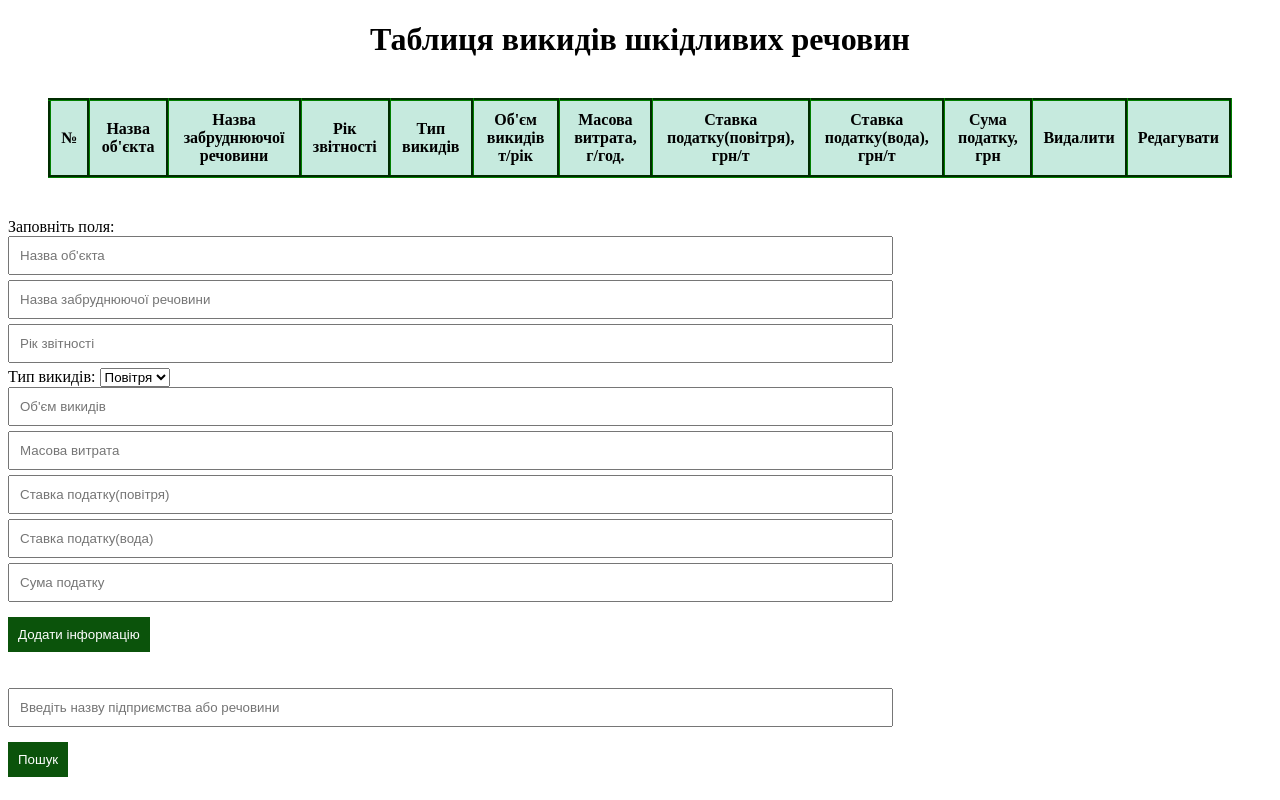
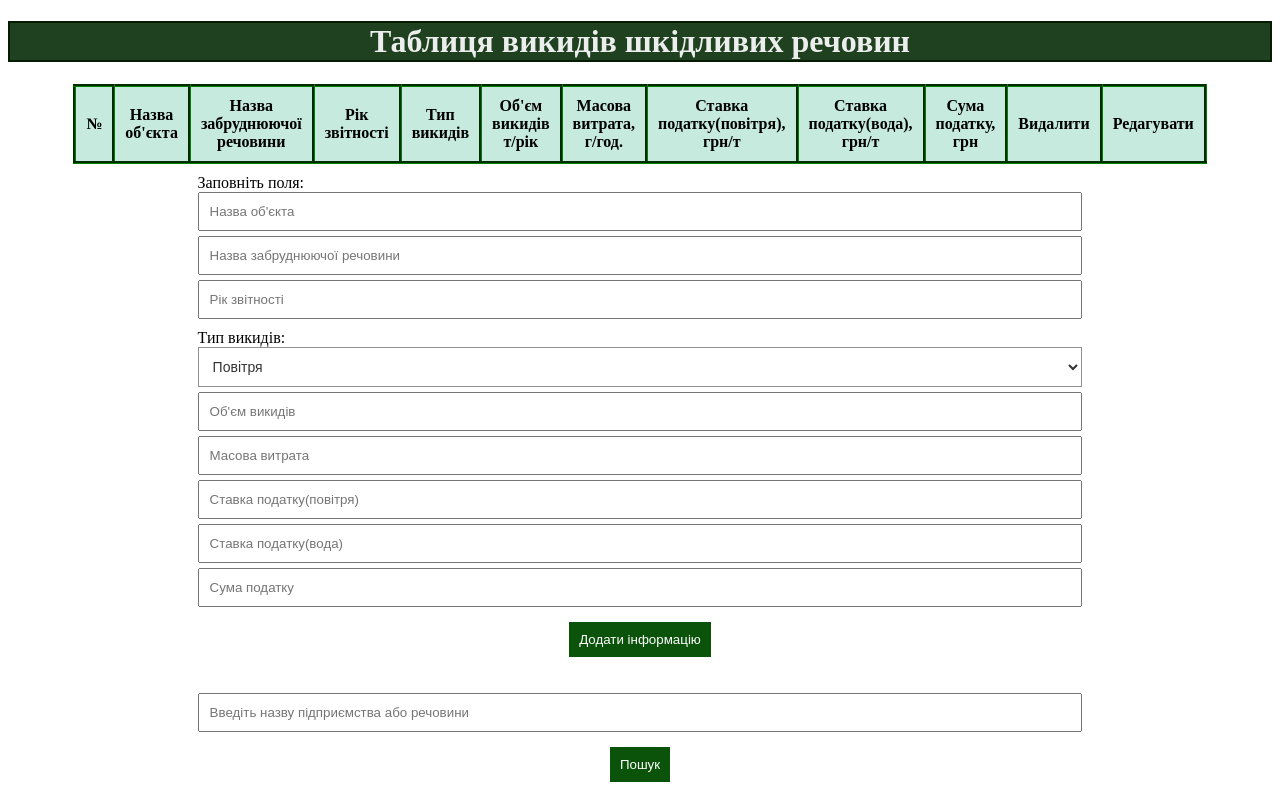
Before and after one commit to taniaholub/ecomonitoring, a plain HTML site: page client/index.html in a window 1280 px wide. Shown: the top 800 px of the page. Drawn offline with Linux system fonts and the light colour scheme; no server answers.

Commit message:
small front-end changes

```diff
--- a/client/index.html
+++ b/client/index.html
@@ -7,6 +7,7 @@
     <link rel="stylesheet" href="style.css" />
   </head>
   <body>
+    <center>
     <h1>Таблиця викидів шкідливих речовин</h1>
 
     <table id="emissionsTable">
@@ -79,6 +80,7 @@
       <tbody></tbody>
     </table>
 
+
     <h2>Таблиця Підприємств</h2>
     <table id="enterpriseTable">
       <thead>
@@ -91,7 +93,7 @@
       </thead>
       <tbody></tbody>
     </table>
-
+  </center>
     <script src="script.js"></script>
   </body>
 </html>
--- a/client/style.css
+++ b/client/style.css
@@ -1,7 +1,15 @@
+h1{
+  background-color: #204120;
+  border: 2px solid #051b02;
+  padding: 40px;
+  text-align: center;
+  padding: 0;
+  color: #eceeed;
+}
 table {
-  display: block;
+  margin: 0 auto;
   border-collapse: collapse;
-  margin: 40px 40px;
+  width: 50%;
 }
 
 th,
@@ -61,3 +69,28 @@ h2 {
   display: block;
   margin: 20px auto;
 }
+
+select {
+  display: block;
+  margin-bottom: 5px;
+  padding: 10px;
+  width: 70%;
+  box-sizing: border-box;
+  background-color: white;
+  border: 1px solid rgb(144, 144, 144);
+  font-size: 14px;
+  color: #333;
+}
+
+select:focus {
+  outline: none;
+  border-color: #45a049;
+}
+
+label {
+  font-weight: normal;
+  display: block;
+  margin-top: 10px;
+  text-align: left;
+  width: 70%;
+}
```
Also changed, not shown: server/dbService.js (+7 -6 lines).
